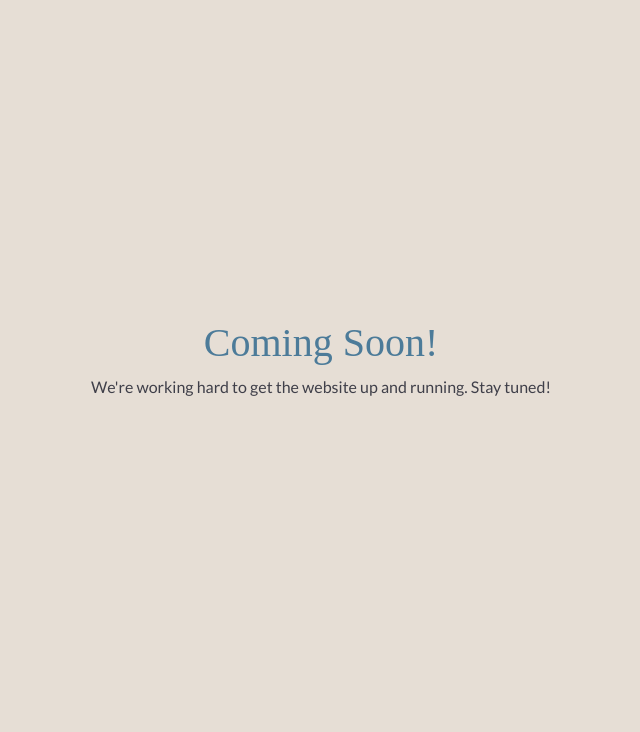
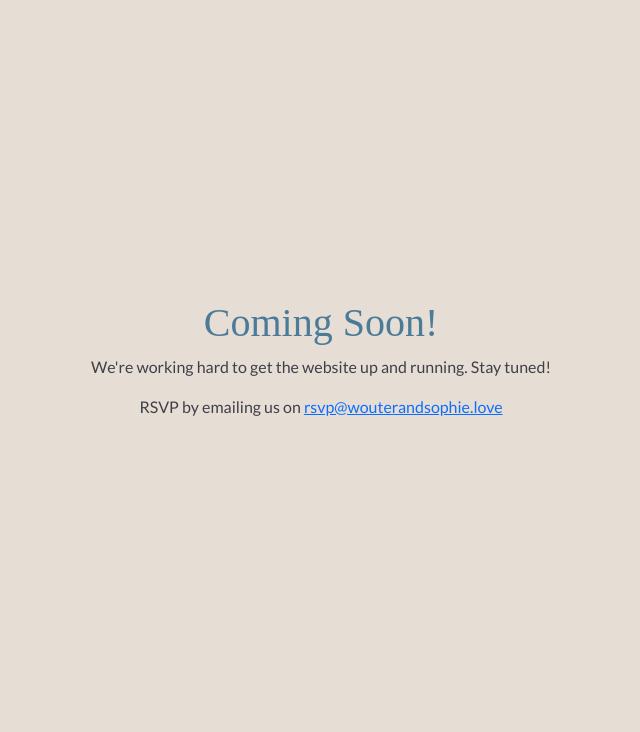
Before and after one commit to wouter-codes/wouterandsophie, a Django app: page / in a window 1280 px wide. Shown: the top 732 px of the page, without its empty margins (319-959 px from the left). Run offline with Django 5.2, Linux system fonts and the light colour scheme; some web fonts are replaced.

Commit message:
update index with rsvp message

```diff
--- a/love/templates/love/index.html
+++ b/love/templates/love/index.html
@@ -1,10 +1,13 @@
 {% extends 'base.html' %}
 
 {% block content %}
-    <div class="index container-fluid d-flex justify-content-center align-items-center">
+    <div class="index container-fluid d-flex flex-column justify-content-center align-items-center">
         <div class="text-center">
             <h1>Coming Soon!</h1>
             <p>We're working hard to get the website up and running. Stay tuned!</p>
         </div>
+        <div>
+            <p>RSVP by emailing us on <a href="mailto:rsvp@wouterandsophie.love">rsvp@wouterandsophie.love</a></p>
+        </div>
     </div>
 {% endblock %}
```
